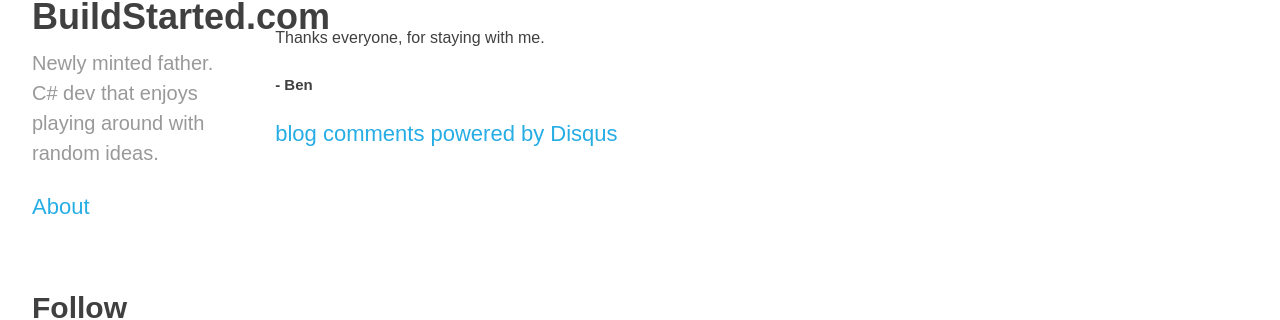
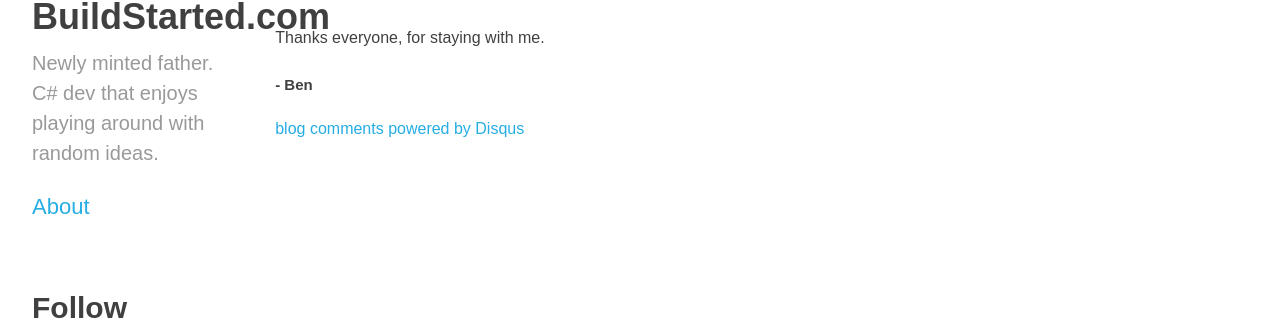
Before and after one commit to Buildstarted/buildstarted.com, a Jekyll site: the page built from _posts/2010-10-21-hiatus.md, in a window 1280 px wide. Shown: the part 158-478 px from the top of the page. Built offline with Jekyll 4.4.1, drawn with Linux system fonts in a browser that asks for light colours; nearby versions of some CDN libraries; Markdown is read by kramdown in place of the engine named in the settings; comment, search, counter and statistics services are not loaded.

Commit message:
resized post link size

```diff
--- a/stylesheets/style.css
+++ b/stylesheets/style.css
@@ -1075,3 +1075,7 @@ ul.posts {
     overflow: auto;
     padding: 15px;
 }
+
+#post a {
+	font-size: inherit;
+}
```
